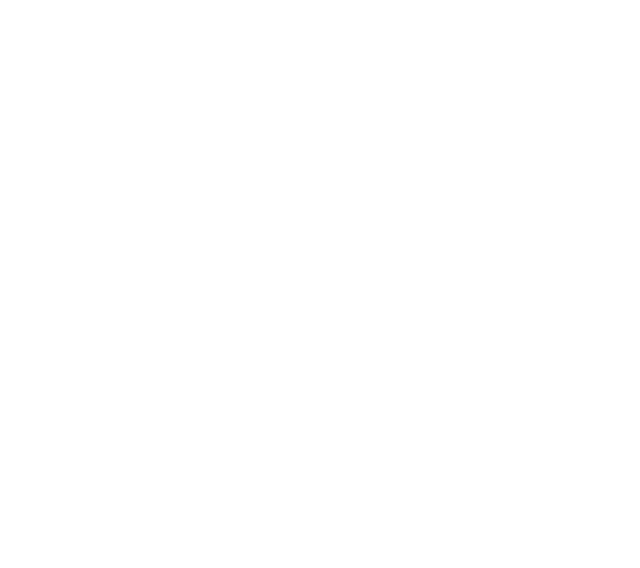
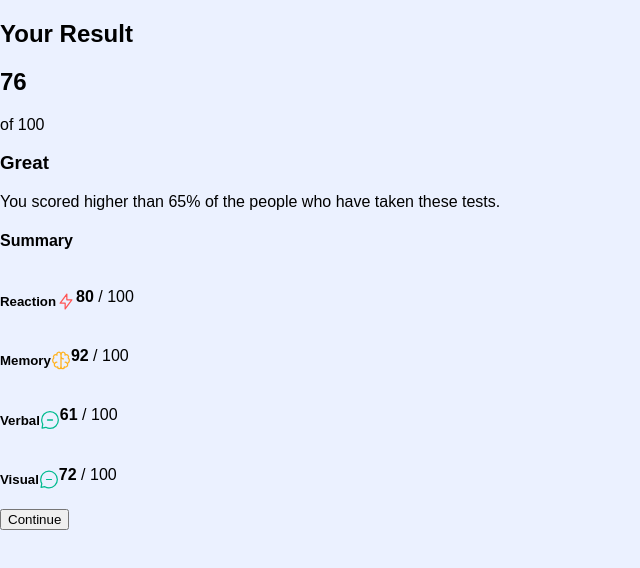
Before and after one commit to radektomasek/fm-results-summary-component, a website built with Parcel: page static-implementation/index.html in a window 1280 px wide. Shown: the whole page, without its empty margins (0-640 px from the left). Built offline with nearby package versions, Linux system fonts and the light colour scheme.

Commit message:
Added more HTML structure and enabled nesting

```diff
--- a/static-implementation/index.html
+++ b/static-implementation/index.html
@@ -16,29 +16,71 @@
     <link rel="stylesheet" href="./src/css/styles.css" />
   </head>
   <body>
-    <!-- To be implemented
-    Your Result
-    76
-    of 100
+    <section class="highlight">
+      <h1 class="highlight__heading">Your Result</h1>
 
-    Great
-    You scored higher than 65% of the people who have taken these tests.
+      <div class="highlight__score">
+        <h2>76</h2>
+        <p>of 100</p>
+      </div>
 
-    Summary
+      <h3 class="highlight__subheading">Great</h3>
 
-    Reaction
-    80 / 100
+      <p class="highlight__description">
+        You scored higher than 65% of the people who have taken these tests.
+      </p>
+    </section>
 
-    Memory
-    92 / 100
+    <section class="breakdown">
+      <h4 class="breakdown__title">Summary</h4>
 
-    Verbal
-    61 / 100
+      <!-- Reaction card -->
+      <div class="breakdown__card card card--reaction">
+        <div class="card__description">
+          <h5>Reaction</h5>
+          <img src="./assets/icon-reaction.svg" alt="" />
+        </div>
+        <div class="card__score">
+          <p><strong>80</strong> / 100</p>
+        </div>
+      </div>
 
-    Visual
-    72 / 100
+      <!-- Memory card -->
+      <div class="breakdown__card card card--memory">
+        <div class="card__description">
+          <h5>Memory</h5>
+          <img src="./assets/icon-memory.svg" alt="" />
+        </div>
+        <div class="card__score">
+          <p><strong>92</strong> / 100</p>
+        </div>
+      </div>
 
-    Continue
-    -->
+      <!-- Verbal card -->
+      <div class="breakdown__card card card--verbal">
+        <div class="card__description">
+          <h5>Verbal</h5>
+          <img src="./assets/icon-verbal.svg" alt="" />
+        </div>
+
+        <div class="card__score">
+          <p><strong>61</strong> / 100</p>
+        </div>
+      </div>
+
+      <!-- Visual card -->
+      <div class="visual__card card card--visual">
+        <div class="card__description">
+          <h5>Visual</h5>
+          <img src="./assets/icon-verbal.svg" alt="" />
+        </div>
+
+        <div class="card__score">
+          <p><strong>72</strong> / 100</p>
+        </div>
+      </div>
+
+      <button>Continue</button>
+    </section>
   </body>
 </html>
--- a/static-implementation/src/css/styles.css
+++ b/static-implementation/src/css/styles.css
@@ -48,4 +48,18 @@ html {
 body {
     margin: 0;
     padding: 0;
+    font-family: sans-serif;
+    background: var(--pale-blue-color);
 }
+
+/* Card components */
+
+.card {
+    display: flex;
+    flex-flow: row nowrap;
+
+    .card__description {
+        display: flex;
+        flex-flow: row nowrap;
+    }
+}
```
